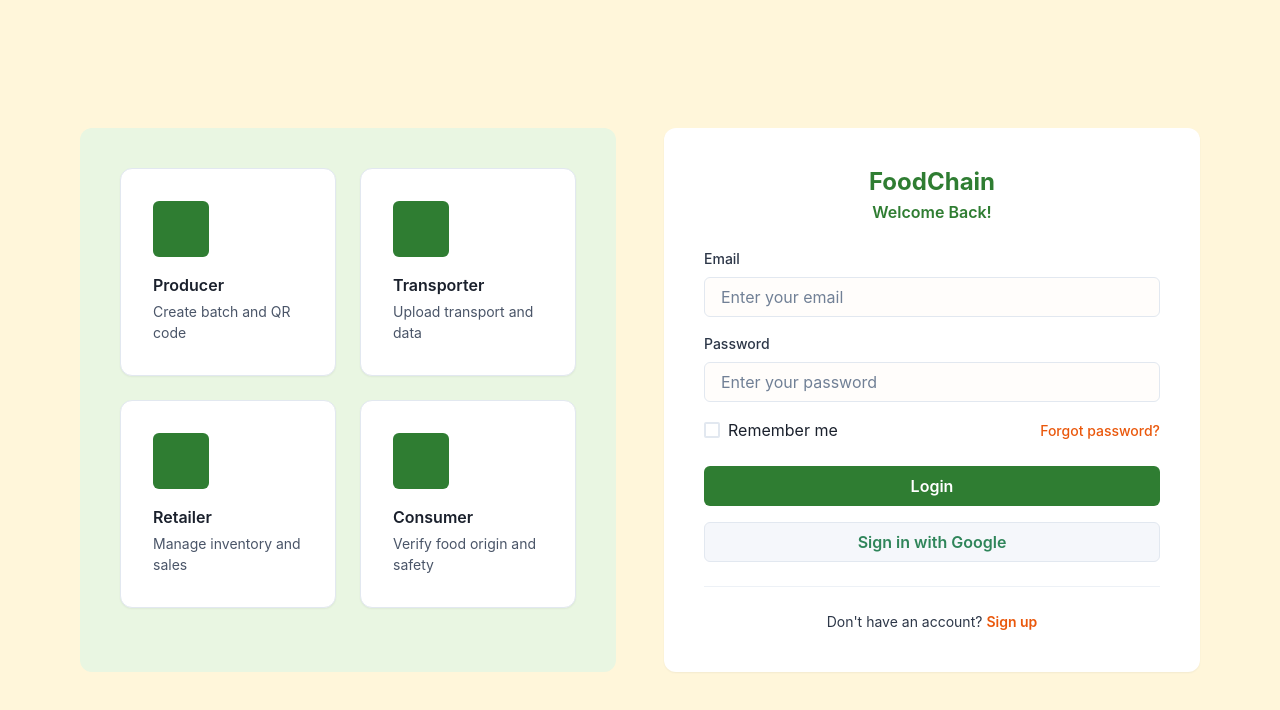
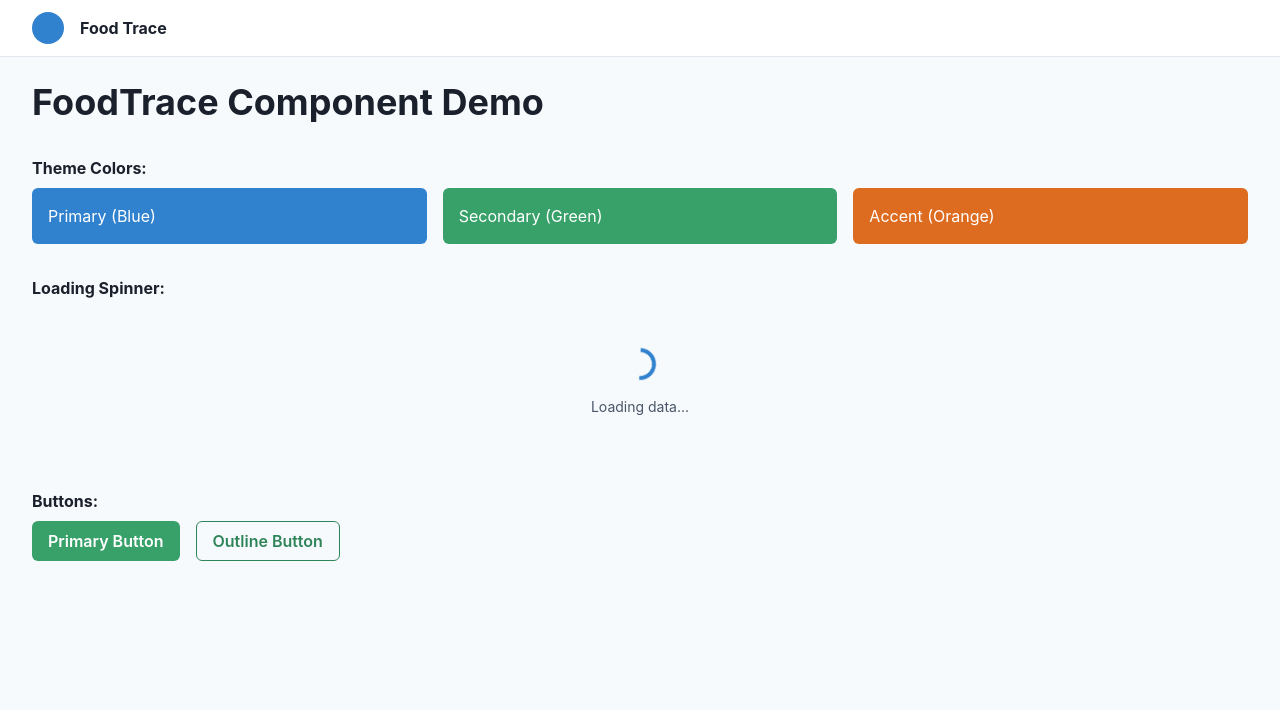
Before and after one commit to FoodTrace-2025/thesis, a Next.js app: page / in a window 1280 px wide. Shown: the top 710 px of the page. Built offline with nearby package versions, Linux system fonts and the light colour scheme.

Commit message:
feat: complete Story 4.1 Chakra UI theme and layout setup

```diff
--- a/src/components/layout/Layout.tsx
+++ b/src/components/layout/Layout.tsx
@@ -19,7 +19,7 @@ export function Layout({ children }: LayoutProps) {
         <HStack maxW="1280px" mx="auto" px={{ base: 4, md: 8 }} spacing={4}>
           <Box w="32px" h="32px" borderRadius="full" bg="brand.primary" />
           <Text fontWeight="bold" color="brand.dark">
-            Food Chain
+            Food Trace
           </Text>
         </HStack>
       </Box>
--- a/src/pages/index.tsx
+++ b/src/pages/index.tsx
@@ -1,218 +1,69 @@
-import {
-  Box,
-  Button,
-  Checkbox,
-  Flex,
-  FormControl,
-  FormLabel,
-  Heading,
-  Input,
-  Link,
-  SimpleGrid,
-  Text,
-  VStack,
-  HStack,
-  Divider,
-  useBreakpointValue,
-} from "@chakra-ui/react";
-import Head from "next/head";
+// src/pages/index.tsx - Story 4.1 demo page
+import { Box, Heading, Text, Button, VStack, HStack } from "@chakra-ui/react";
+import { Layout } from "@/components/layout";
+import { LoadingSpinner } from "@/components/ui";
 
-function RoleCard({
-  title,
-  description,
-}: {
-  title: string;
-  description: string;
-}) {
+export default function DemoPage() {
   return (
+    <Layout>
+      <VStack spacing={8} align="stretch">
+        <Heading>FoodTrace Component Demo</Heading>
+
+        {/* Theme Colors Display */}
+        <Box>
+          <Text fontWeight="bold" mb={2}>
+            Theme Colors:
+          </Text>
+          <HStack spacing={4} align="stretch">
             <Box
-      bg="white"
-      borderRadius="xl"
-      borderWidth="1px"
-      borderColor="gray.200"
-      boxShadow="sm"
-      p={8}
-      display="flex"
-      flexDirection="column"
-      alignItems="flex-start"
-      justifyContent="flex-start"
-      gap={4}
+              flex="1"
+              bg="brand.primary"
+              color="white"
+              p={4}
+              borderRadius="md"
             >
-      {/* Top green square, can be replaced with an icon later */}
+              Primary (Blue)
+            </Box>
             <Box
-        w="56px"
-        h="56px"
+              flex="1"
+              bg="brand.secondary"
+              color="white"
+              p={4}
               borderRadius="md"
-        bg="brand.primary"
-      />
+            >
+              Secondary (Green)
+            </Box>
+            <Box
+              flex="1"
+              bg="brand.accent"
+              color="white"
+              p={4}
+              borderRadius="md"
+            >
+              Accent (Orange)
+            </Box>
+          </HStack>
+        </Box>
 
+        {/* LoadingSpinner display */}
         <Box>
-        <Text fontWeight="semibold" color="gray.800" mb={1}>
-          {title}
+          <Text fontWeight="bold" mb={2}>
+            Loading Spinner:
           </Text>
-        <Text fontSize="sm" color="gray.600">
-          {description}
+          <LoadingSpinner text="Loading data..." />
+        </Box>
+
+        {/* button display */}
+        <Box>
+          <Text fontWeight="bold" mb={2}>
+            Buttons:
           </Text>
+          <HStack spacing={4}>
+            <Button>Primary Button</Button>
+            <Button variant="outline">Outline Button</Button>
+          </HStack>
         </Box>
-    </Box>
+      </VStack>
+    </Layout>
   );
 }
-
-export default function LoginPage() {
-  const isMobile = useBreakpointValue({ base: true, md: false });
-
-  return (
-    <>
-      <Head>
-        <title>FoodChain Login</title>
-      </Head>
-
-      <Flex
-        minH="100vh"
-        bg="#FFF6DA"
-        align="center"
-        justify="center"
-        px={{ base: 4, md: 8 }}
-        py={{ base: 8, md: 12 }}
-      >
-        <Flex
-          w="100%"
-          maxW="1120px"
-          bg="transparent"
-          gap={{ base: 8, md: 12 }}
-          direction={{ base: "column", md: "row" }}
-        >
-          {/* role selection section */}
-          <Box
-            flex="1"
-            bg="#E9F6E2"
-            borderRadius="xl"
-            p={{ base: 6, md: 10 }}
-          >
-            <SimpleGrid columns={{ base: 1, md: 2 }} spacing={6}>
-              <RoleCard
-                title="Producer"
-                description="Create batch and QR code"
-              />
-              <RoleCard
-                title="Transporter"
-                description="Upload transport and data"
-              />
-              <RoleCard
-                title="Retailer"
-                description="Manage inventory and sales"
-              />
-              <RoleCard
-                title="Consumer"
-                description="Verify food origin and safety"
-              />
-            </SimpleGrid>
-          </Box>
-
-          {/* right side login form section */}
-          <Box
-            flex="1"
-            bg="white"
-            borderRadius="xl"
-            boxShadow="sm"
-            p={{ base: 6, md: 10 }}
-          >
-            <VStack align="stretch" spacing={6}>
-              <Box textAlign="center">
-                <Heading
-                  as="h1"
-                  fontSize="2xl"
-                  mb={1}
-                  color="brand.primary"
-                >
-                  FoodChain
-                </Heading>
-                <Text fontWeight="semibold" color="brand.primary">
-                  Welcome Back!
-                </Text>
-              </Box>
-
-              <VStack align="stretch" spacing={4}>
-                <FormControl>
-                  <FormLabel fontSize="sm" color="gray.700">
-                    Email
-                  </FormLabel>
-                  <Input
-                    type="email"
-                    placeholder="Enter your email"
-                    bg="#FFFDFB"
-                    borderColor="gray.200"
-                    _focus={{
-                      borderColor: "brand.primary",
-                      boxShadow: "0 0 0 1px",
-                    }}
-                  />
-                </FormControl>
-
-                <FormControl>
-                  <FormLabel fontSize="sm" color="gray.700">
-                    Password
-                  </FormLabel>
-                  <Input
-                    type="password"
-                    placeholder="Enter your password"
-                    bg="#FFFDFB"
-                    borderColor="gray.200"
-                    _focus={{
-                      borderColor: "brand.primary",
-                      boxShadow: "0 0 0 1px",
-                    }}
-                  />
-                </FormControl>
-
-                <HStack justify="space-between" fontSize="sm">
-                  <Checkbox colorScheme="green">
-                    Remember me
-                  </Checkbox>
-                  <Link color="#EA580C" fontWeight="medium">
-                    Forgot password?
-                  </Link>
-                </HStack>
-
-                <Button
-                  mt={2}
-                  color="white"
-                  bg="#2F7D32"
-                  _hover={{ bg: "#27672A" }}
-                  size="md"
-                  w="100%"
-                >
-                  Login
-                </Button>
-
-                {/* Google sign-in button */}
-                <Button
-                  variant="outline"
-                  borderColor="gray.200"
-                  bg="#F5F7FB"
-                  _hover={{ bg: "#E9EDF7" }}
-                  size="md"
-                  w="100%"
-                >
-                  {/* This can be replaced with a real Google icon later */}
-                  <Text>Sign in with Google</Text>
-                </Button>
-              </VStack>
-
-              <Divider />
-
-              <Box textAlign="center" fontSize="sm">
-                <Text as="span" color="gray.700" mr={1}>
-                  Don&apos;t have an account?
-                </Text>
-                <Link color="#EA580C" fontWeight="semibold">
-                  Sign up
-                </Link>
-              </Box>
-            </VStack>
-          </Box>
-        </Flex>
-      </Flex>
-    </>
-  );
-}
--- a/src/styles/theme.ts
+++ b/src/styles/theme.ts
@@ -4,11 +4,11 @@ import { extendTheme } from '@chakra-ui/react';
 const theme = extendTheme({
   colors: {
     brand: {
-      primary: '#2F7D32',    // Green - main actions
-      secondary: '#6DBE45',  // Green - success/positive
-      accent: '#FFA94D',     // Orange - warnings/highlights
-      dark: '#6B7280',       // Dark gray - text
-      light: '#F9FBFD',      // Light gray - backgrounds
+      primary: '#3182CE',    // Green - main actions
+      secondary: '#38A169',  // Green - success/positive
+      accent: '#DD6B20',     // Orange - warnings/highlights
+      dark: '#1A202C',       // Dark gray - text
+      light: '#F7FAFC',      // Light gray - backgrounds
     },
   },
   fonts: {
```
Also changed, not shown: src/components/ui/index.ts (line endings or trailing spaces). Lines whose indentation alone changed are shown as unchanged.
